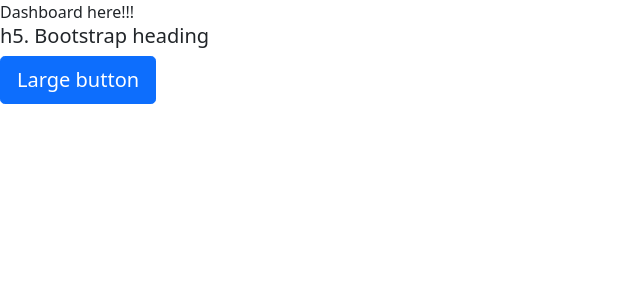
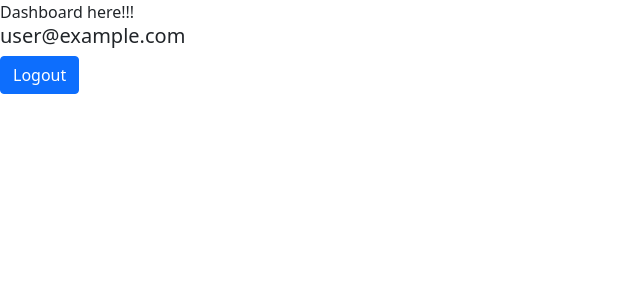
Before and after one commit to TanishkM/Buget-Tracker_web, a React (Create React App) app: page / in a window 1280 px wide. Shown: the top 300 px of the page, without its empty margins (0-640 px from the left). Built offline with nearby package versions, Linux system fonts and the light colour scheme; no server answers; sample sign-in values are in the browser's storage.

Commit message:
Full Authenication commit

```diff
--- a/src/components/DashBoard.js
+++ b/src/components/DashBoard.js
@@ -1,11 +1,27 @@
-import React from 'react'
-
+import React,{ useContext, useEffect } from 'react'
+import cntx from '../context/cntx'
+import {useNavigate} from 'react-router-dom'
 const DashBoard = () => {
+  useEffect(()=>{
+    if(a.currentUser==null)
+    navigate('/start')
+  })
+  const a=useContext(cntx)
+  const navigate=useNavigate()
+  const handleLogout=async()=>{
+    try{
+      await a.logout()
+      navigate('/start')
+    }
+    catch(err){
+      alert(err.message)
+    }
+  }
   return (
     <div>
       Dashboard here!!!
-      <h5>h5. Bootstrap heading</h5>
-      <button type="button" class="btn btn-primary btn-lg">Large button</button>
+      <h5>{a.currentUser?a.currentUser.email:"nouser"}</h5>
+      <button onClick={handleLogout} type="button" className="btn btn-primary ">Logout</button>
     </div>
   )
 }
--- a/src/context/AuthState.js
+++ b/src/context/AuthState.js
@@ -21,6 +21,7 @@
     }
 
     const logout = () => {
+        setCurrentUser(null)
         return signOut(auth)
     }
     const value = {
```
